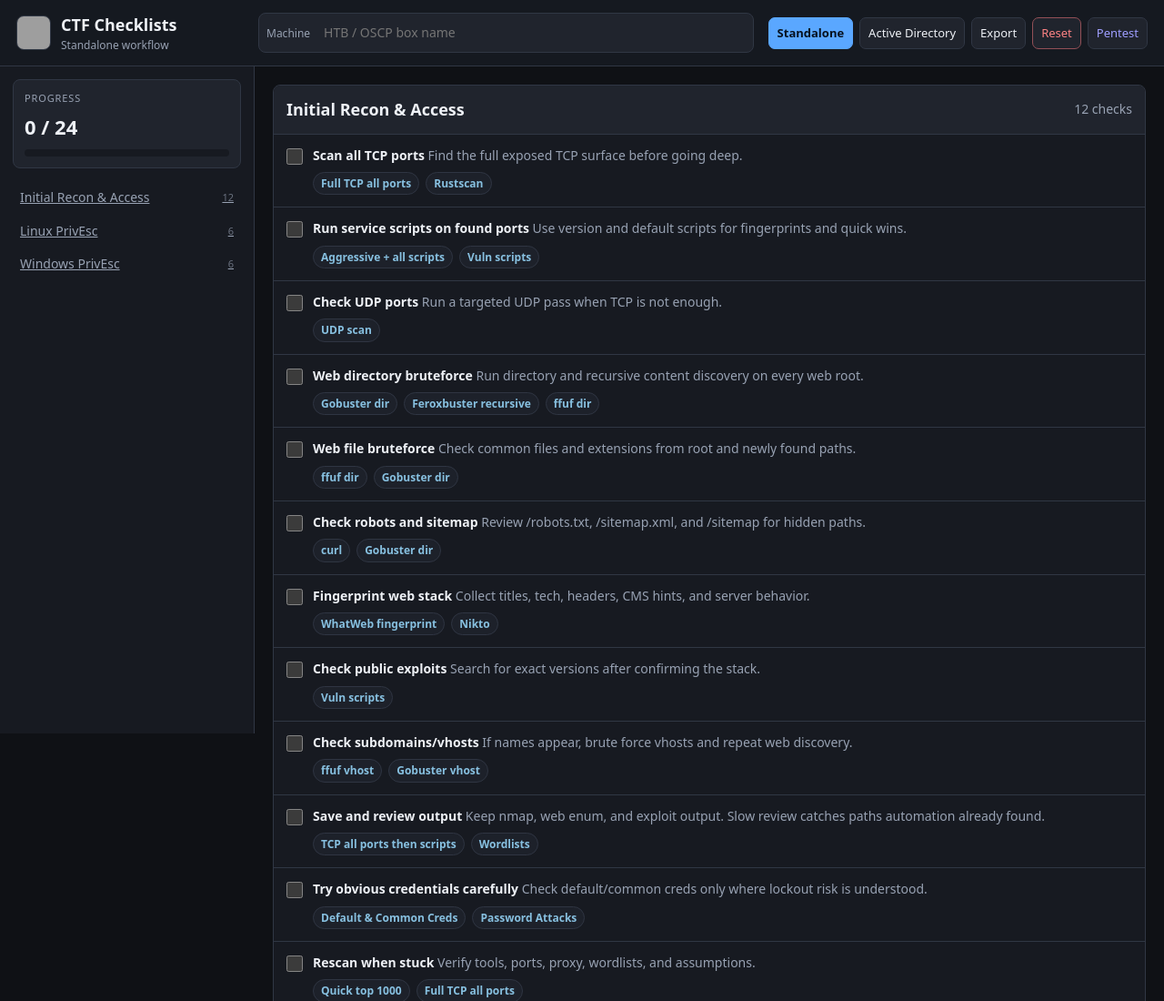
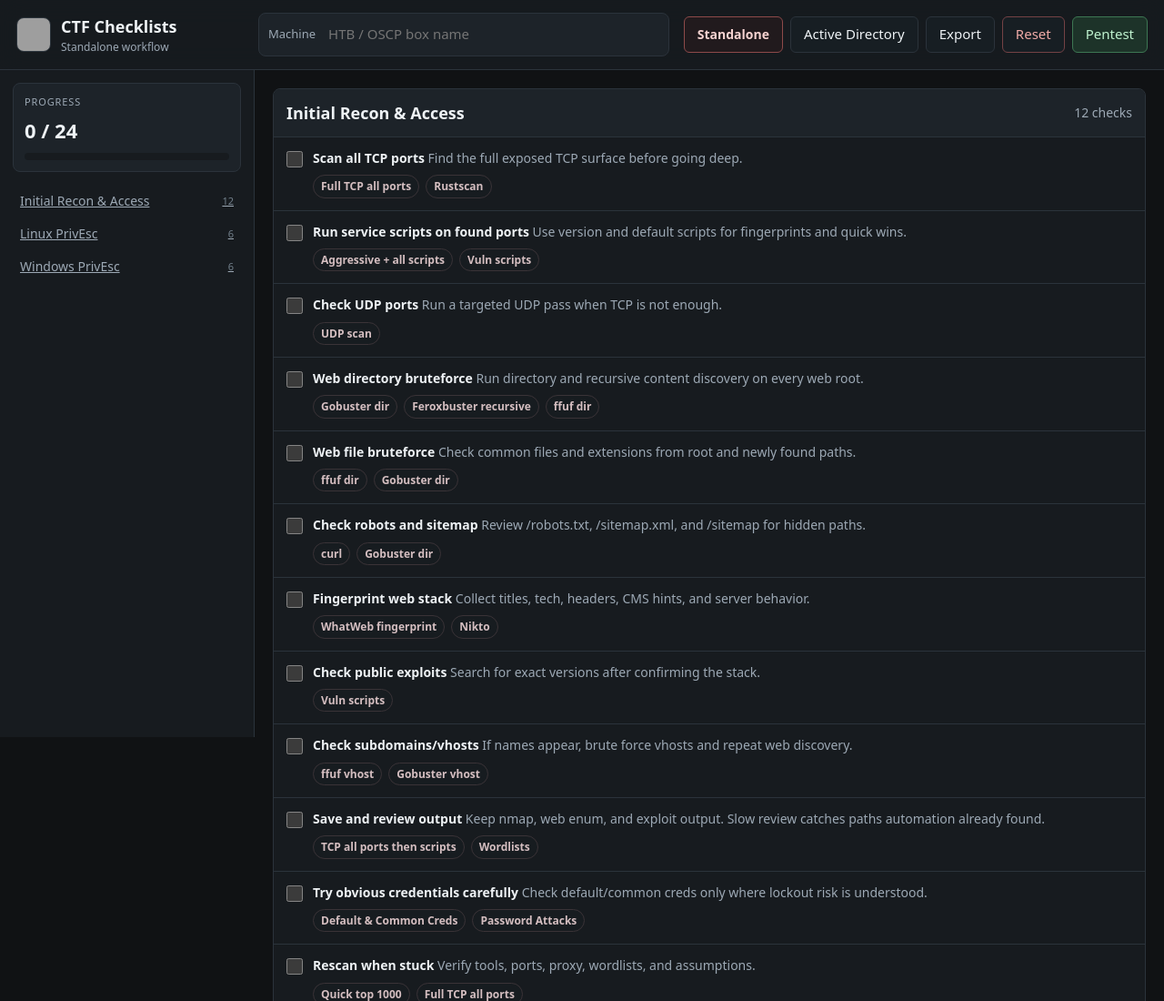
Before and after one commit to P4wnda/checklists, a plain HTML site: page index.html in a window 1280 px wide. Shown: the top 1100 px of the page at 91% size. Drawn offline with Linux system fonts and the light colour scheme; grey boxes are pictures that could not be loaded.

Commit message:
Update checklist styling

```diff
--- a/app.js
+++ b/app.js
@@ -1,5 +1,5 @@
 (() => {
-  const pentest = (q) => `/pentest/?q=${encodeURIComponent(q)}`;
+  const pentest = (q) => `/pentest/?v=20260516&q=${encodeURIComponent(q)}`;
   const templates = {
     standalone: {
       label: 'Standalone',
--- a/index.html
+++ b/index.html
@@ -6,7 +6,8 @@
   <meta http-equiv="Content-Security-Policy" content="default-src 'self'; script-src 'self'; style-src 'self' 'unsafe-inline'; img-src 'self' https://github.com https://avatars.githubusercontent.com data:; connect-src 'self'; object-src 'none'; base-uri 'self'; form-action 'none'; frame-src 'none'; upgrade-insecure-requests">
   <meta name="referrer" content="strict-origin-when-cross-origin">
   <title>CTF Checklists</title>
-  <link rel="stylesheet" href="styles.css">
+  <link rel="icon" href="/blog/assets/img/favicons/favicon.ico">
+  <link rel="stylesheet" href="styles.css?v=20260518">
 </head>
 <body>
   <header class="topbar">
@@ -28,7 +29,7 @@
       <button type="button" data-template="ad">Active Directory</button>
       <button type="button" data-action="export">Export</button>
       <button type="button" class="reset-run" data-action="reset">Reset</button>
-      <a class="ghost-link" href="/pentest/">Pentest</a>
+      <a class="ghost-link" href="/pentest/?v=20260516">Pentest</a>
     </div>
   </header>
 
@@ -53,6 +54,6 @@
 
   <div id="toast" role="status" aria-live="polite"></div>
 
-  <script src="app.js"></script>
+  <script src="app.js?v=20260516"></script>
 </body>
 </html>
--- a/styles.css
+++ b/styles.css
@@ -1,42 +1,42 @@
 :root{
   color-scheme:dark;
-  --bg:#0f1115;
-  --surface:#171a21;
-  --surface-2:#20242d;
-  --surface-3:#282d38;
-  --text:#eef1f6;
-  --muted:#98a2b3;
-  --subtle:#6b7280;
-  --border:#303744;
-  --accent:#5aa7ff;
-  --accent-2:#7dd3fc;
-  --good:#53c27b;
-  --warn:#f4b860;
-  --danger:#ff6b6b;
+  --bg:#101214;
+  --surface:#171b1f;
+  --surface-2:#1d2329;
+  --surface-3:#252c33;
+  --text:#eef2f5;
+  --muted:#9da9b5;
+  --subtle:#73808c;
+  --border:#2b333b;
+  --accent:#ef6f6c;
+  --accent-2:#f3a5a2;
+  --good:#6fbf73;
+  --warn:#f6c85f;
+  --danger:#ef6f6c;
   --shadow:0 18px 45px rgba(0,0,0,.32);
 }
 *{box-sizing:border-box}
 html{scroll-behavior:smooth}
 body{margin:0;background:var(--bg);color:var(--text);font:14px/1.45 system-ui,-apple-system,BlinkMacSystemFont,"Segoe UI",sans-serif}
 button,input,textarea{font:inherit;color:inherit}
-button,.ghost-link{border:1px solid var(--border);background:var(--surface-2);border-radius:7px;padding:8px 10px;cursor:pointer;text-decoration:none}
-button:hover,.ghost-link:hover{border-color:var(--accent);color:var(--accent)}
-button.active{background:var(--accent);border-color:var(--accent);color:#06111f;font-weight:800}
+button,.ghost-link{display:inline-flex;align-items:center;justify-content:center;line-height:1;border:1px solid var(--border);background:#171e23;border-radius:6px;min-height:40px;padding:0 14px;cursor:pointer;text-decoration:none}
+button:hover,.ghost-link:hover{border-color:#46505a;color:var(--text);background:#1c252b}
+button.active{background:#211a1d;border-color:#8d4a4a;color:#f6d3d1;font-weight:800}
 input,textarea{width:100%;background:var(--surface);border:1px solid var(--border);border-radius:7px;padding:9px 10px;outline:none}
 textarea{resize:vertical;min-height:150px}
 input:focus,textarea:focus{border-color:var(--accent);box-shadow:0 0 0 3px color-mix(in srgb,var(--accent) 20%,transparent)}
-.topbar{position:sticky;top:0;z-index:30;display:grid;grid-template-columns:auto minmax(260px,1fr) auto;gap:16px;align-items:center;padding:14px 18px;background:color-mix(in srgb,var(--surface) 94%,transparent);border-bottom:1px solid var(--border);backdrop-filter:blur(14px)}
+.topbar{position:sticky;top:0;z-index:30;display:grid;grid-template-columns:auto minmax(320px,1fr) auto;gap:16px;align-items:center;padding:14px 18px;background:color-mix(in srgb,var(--surface) 94%,transparent);border-bottom:1px solid var(--border);backdrop-filter:blur(14px)}
 .brand{display:flex;align-items:center;gap:11px;min-width:250px}.mark{width:38px;height:38px;border-radius:8px;display:block;overflow:hidden;flex:0 0 38px;border:1px solid var(--border);background:var(--surface-2)}.mark:hover{border-color:var(--accent)}.mark img{display:block;width:100%;height:100%;object-fit:cover}.brand h1{font-size:18px;margin:0}.brand p{margin:1px 0 0;color:var(--muted);font-size:12px}
-.box-name{display:grid;grid-template-columns:auto 1fr;align-items:center;gap:9px;background:var(--surface-2);border:1px solid var(--border);border-radius:8px;padding:5px 8px}.box-name span{color:var(--muted);font-size:12px}.box-name input{border:0;background:transparent;padding:6px}.box-name input:focus{box-shadow:none}
-.top-actions{display:flex;gap:7px;align-items:center;flex-wrap:wrap;justify-content:flex-end}.top-actions button,.top-actions a{padding:7px 9px;font-size:13px}.reset-run{border-color:color-mix(in srgb,var(--danger) 48%,var(--border));color:color-mix(in srgb,var(--danger) 82%,var(--text))}
+.box-name{display:grid;grid-template-columns:auto minmax(0,1fr);align-items:center;gap:10px;background:var(--surface-2);border:1px solid var(--border);border-radius:8px;min-height:44px;padding:5px 10px}.box-name span{color:var(--muted);font-size:13px;white-space:nowrap}.box-name input{border:0;background:transparent;padding:7px 4px;font-size:15px}.box-name input:focus{box-shadow:none}
+.top-actions{display:flex;gap:8px;align-items:center;flex-wrap:nowrap;justify-content:flex-end}.top-actions button,.top-actions a{font-size:15px;white-space:nowrap}.top-actions button.active{font-size:14px}.reset-run{border-color:#744245;color:#efaaa7}.reset-run:hover{border-color:#985257;color:#ffd8d6;background:#24191c}.ghost-link{border-color:#3d7753;color:#bff2cf;background:#1d3329}.ghost-link:hover{border-color:#67c587;color:#ffffff;background:#244634}
 .layout{display:grid;grid-template-columns:280px 1fr;min-height:calc(100vh - 67px)}
 .sidebar{position:sticky;top:67px;align-self:start;height:calc(100vh - 67px);overflow:auto;border-right:1px solid var(--border);background:var(--surface);padding:14px}
 .progress-card{display:grid;gap:8px;padding:12px;border:1px solid var(--border);border-radius:8px;background:var(--surface-2);margin-bottom:14px}.progress-label{color:var(--muted);font-size:11px;text-transform:uppercase;letter-spacing:.08em}.progress-card strong{font-size:22px}.bar{height:8px;background:var(--surface);border-radius:999px;overflow:hidden}.bar span{display:block;height:100%;width:0;background:var(--good);transition:width .16s ease}
 .nav-item{width:100%;display:grid;grid-template-columns:1fr auto;gap:8px;align-items:center;text-align:left;background:transparent;border:0;color:var(--muted);padding:8px;border-radius:7px}.nav-item:hover,.nav-item.active{background:var(--surface-2);color:var(--text)}.nav-item .count{font-size:11px;color:var(--subtle)}
 .content{min-width:0;padding:20px;max-width:1180px;width:100%;margin:0 auto}
 .section{margin-bottom:18px;border:1px solid var(--border);background:var(--surface);border-radius:8px;overflow:hidden}.section-head{display:flex;justify-content:space-between;gap:12px;align-items:center;background:var(--surface-2);padding:13px 14px}.section-head h2{margin:0;font-size:18px}.section-head span{color:var(--muted)}
-.task{display:grid;grid-template-columns:auto 1fr;gap:11px;padding:13px 14px;border-top:1px solid var(--border)}.task.done{background:color-mix(in srgb,var(--good) 7%,transparent)}.task input{width:18px;height:18px;margin:2px 0 0;accent-color:var(--good)}.task-title{font-weight:800}.task-desc{margin-top:4px;color:var(--muted)}.task-links{display:flex;flex-wrap:wrap;gap:7px;margin-top:8px}.task-links a{color:color-mix(in srgb,var(--accent-2) 62%,var(--muted));text-decoration:none;border:1px solid color-mix(in srgb,var(--border) 82%,var(--surface-3));background:color-mix(in srgb,var(--surface-2) 72%,var(--surface));border-radius:999px;padding:3px 8px;font-size:12px;font-weight:750}.task-links a:hover{border-color:var(--accent);color:var(--text);background:var(--surface-2)}
+.task{display:grid;grid-template-columns:auto 1fr;gap:11px;padding:13px 14px;border-top:1px solid var(--border)}.task.done{background:color-mix(in srgb,var(--good) 7%,transparent)}.task input{width:18px;height:18px;margin:2px 0 0;accent-color:var(--good)}.task-title{font-weight:800}.task-desc{margin-top:4px;color:var(--muted)}.task-links{display:flex;flex-wrap:wrap;gap:7px;margin-top:8px}.task-links a{color:#d4bec0;text-decoration:none;border:1px solid #3a3337;background:#171c20;border-radius:999px;padding:3px 8px;font-size:12px;font-weight:750}.task-links a:hover{border-color:#5a4448;color:#f4e1e0;background:#1d2024}
 .notes-block{display:grid;gap:10px;margin-top:22px}.notes-block h2{margin:0;font-size:18px}
 #toast{position:fixed;left:50%;bottom:22px;transform:translateX(-50%) translateY(20px);z-index:80;opacity:0;pointer-events:none;background:var(--text);color:var(--bg);padding:9px 13px;border-radius:7px;font-weight:800;box-shadow:var(--shadow);transition:.18s ease}#toast.show{opacity:1;transform:translateX(-50%) translateY(0)}
-@media (max-width:1050px){.topbar{grid-template-columns:1fr}.brand{min-width:0}.top-actions{justify-content:flex-start}.layout{grid-template-columns:1fr}.sidebar{position:static;height:auto;border-right:0;border-bottom:1px solid var(--border)}#sectionNav{display:flex;gap:8px;overflow:auto}.nav-item{min-width:170px}.content{padding:14px}}
+@media (max-width:1050px){.topbar{grid-template-columns:1fr}.brand{min-width:0}.box-name{grid-template-columns:auto minmax(160px,1fr)}.top-actions{justify-content:flex-start;flex-wrap:wrap}.layout{grid-template-columns:1fr}.sidebar{position:static;height:auto;border-right:0;border-bottom:1px solid var(--border)}#sectionNav{display:flex;gap:8px;overflow:auto}.nav-item{min-width:170px}.content{padding:14px}}
 @media (max-width:620px){.box-name{grid-template-columns:1fr}.box-name span{display:none}.top-actions button,.top-actions a{flex:1}.task{grid-template-columns:1fr}.task input{width:20px;height:20px}}
```
